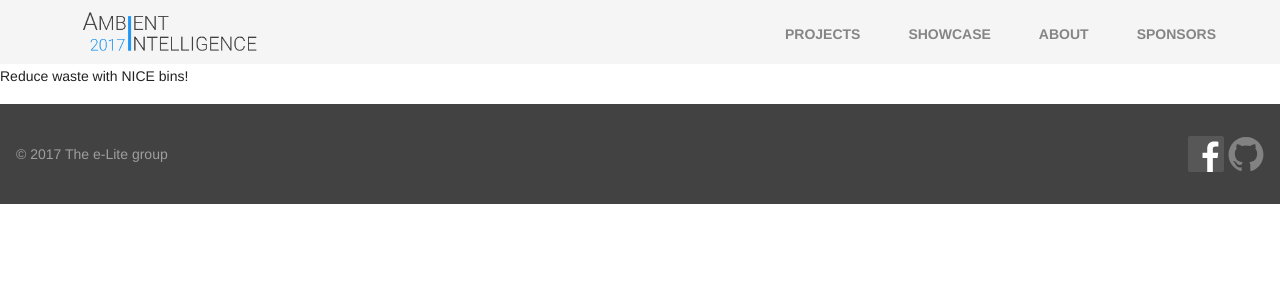
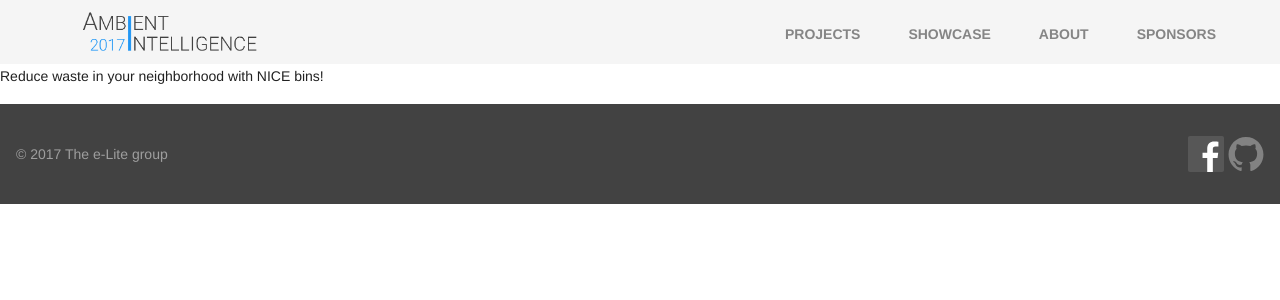
Before and after one commit to AmI-2017/AmI-2017.github.io, a Jekyll site: the page built from _posts/2017-05-04-nice-bins.md, in a window 1280 px wide. Shown: the top 300 px of the page. Built offline with Jekyll 4.4.1, drawn with Linux system fonts in a browser that asks for light colours; nearby versions of some CDN libraries; our own code applies the rules of GitHub Pages for plain Markdown files.

Commit message:
update NICE bins title

```diff
--- a/_posts/2017-05-04-nice-bins.md
+++ b/_posts/2017-05-04-nice-bins.md
@@ -1,9 +1,9 @@
 ---
-title: "Smart Urban Waste Collecting System"
+title: "NICE bins"
 date: 2017-05-14 20:10:00 +0200
 categories: projects
 image: images/project-snapshots/nicebins.png
 project_url: https://ami-2017.github.io/NICE-bins
 ---
 
-Reduce waste with NICE bins!
+Reduce waste in your neighborhood with NICE bins!
```
